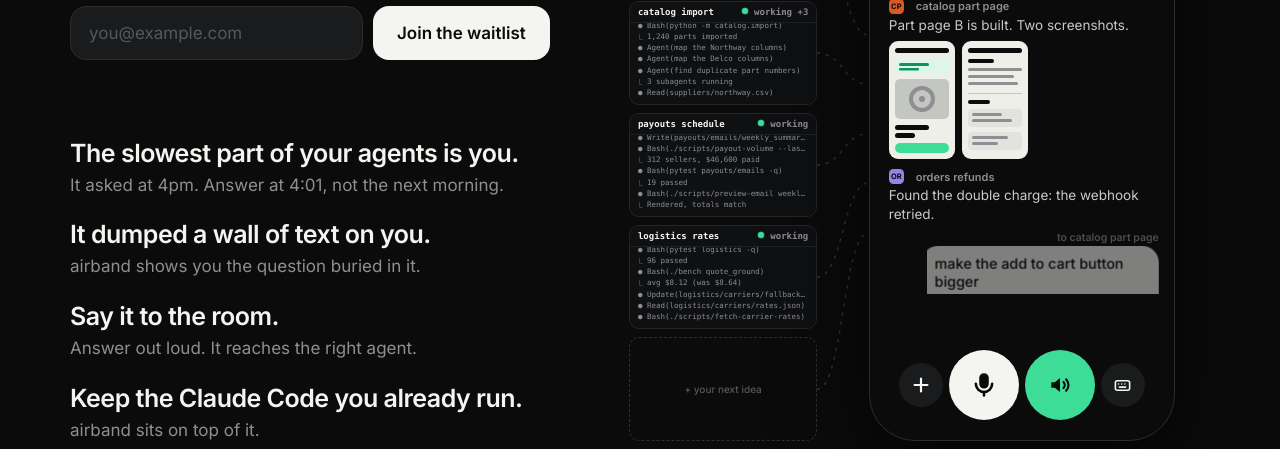
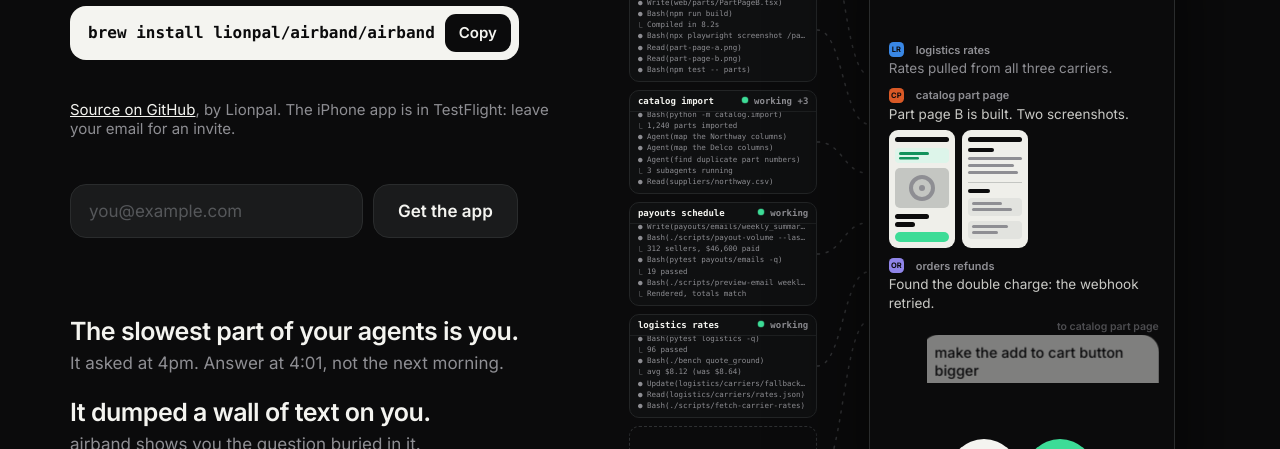
Before and after one commit to lionpal/airband, a plain HTML site: page site/index.html in a window 1280 px wide. Shown: the part 316-765 px from the top of the page. Drawn offline with Linux system fonts and the light colour scheme.

Commit message:
CI on every push again, with the end-to-end suites that need no model; the homepage gives the install command
Co-Authored-By: Claude <noreply@anthropic.com>
Claude-Session: https://claude.ai/code/session_01GvbUGTG29RDcYfFUDKNeD9

```diff
--- a/site/index.html
+++ b/site/index.html
@@ -45,10 +45,16 @@ body { background: var(--ground); color: var(--ink); font-family: var(--sans); m
 h1 { font-size: clamp(38px, 4.7vw, 62px); line-height: 1.03; letter-spacing: -0.04em; font-weight: 700; margin: 0; text-wrap: balance; min-width: 0; }
 .words { min-width: 0; }
 .sub { margin: 16px 0 0; max-width: 34em; font-size: clamp(18px, 2vw, 22px); line-height: 1.4; color: var(--quiet); }
+.get { display: flex; align-items: center; gap: 10px; max-width: 100%; height: 54px; padding: 0 8px 0 18px; border-radius: 16px; background: var(--ink); color: var(--ground); }
+.get code { flex: 1 1 auto; min-width: 0; overflow: hidden; text-overflow: ellipsis; white-space: nowrap; font: 600 16px ui-monospace, SFMono-Regular, Menlo, monospace; }
+.get button { height: 38px; padding: 0 14px; border: 0; border-radius: 11px; background: var(--ground); color: var(--ink); font: 600 15px var(--sans); cursor: pointer; }
+.get button:focus-visible { outline: 3px solid var(--signal); outline-offset: 2px; }
+.src { margin: 12px 0 18px; font-size: 15px; color: var(--quiet); }
+.src a { color: var(--ink); }
 .join { display: flex; flex-wrap: wrap; align-items: center; gap: 10px; max-width: 100%; }
 .join input { flex: 1 1 220px; min-width: 0; height: 54px; padding: 0 18px; border-radius: 16px; border: 1px solid #2A2C2D; background: var(--field); color: var(--ink); font: 17px var(--sans); }
 .join input::placeholder { color: var(--dim); }
-.join button { height: 54px; padding: 0 24px; border: 0; border-radius: 16px; background: var(--ink); color: var(--ground); font: 600 17px var(--sans); cursor: pointer; white-space: nowrap; }
+.join button { height: 54px; padding: 0 24px; border: 1px solid #2A2C2D; border-radius: 16px; background: var(--field); color: var(--ink); font: 600 17px var(--sans); cursor: pointer; white-space: nowrap; }
 .join button:disabled { opacity: 0.6; cursor: default; }
 .join input:focus-visible, .join button:focus-visible { outline: 3px solid var(--signal); outline-offset: 2px; }
 .join p { flex-basis: 100%; margin: 0; min-height: 20px; font-size: 15px; color: var(--quiet); }
@@ -352,12 +358,17 @@ h1 { font-size: clamp(38px, 4.7vw, 62px); line-height: 1.03; letter-spacing: -0.
       <h1>Squad comms for your Claudes.</h1>
       <p class="sub">Voice channels to manage all your agent teams.</p>
     </div>
+    <div class="get">
+      <code id="cmd">brew install lionpal/airband/airband</code>
+      <button type="button" id="copy">Copy</button>
+    </div>
+    <p class="src"><a href="https://github.com/lionpal/airband">Source on GitHub</a>, by Lionpal. The iPhone app is in TestFlight: leave your email for an invite.</p>
     <form class="join" id="join" novalidate>
       <label class="hide" for="email">Your email</label>
       <input id="email" name="email" type="email" inputmode="email" autocomplete="email" placeholder="you@example.com">
       <!-- not for people: a form-filling robot fills this in, and is ignored for it -->
       <input class="hide" id="company" name="company" type="text" tabindex="-1" autocomplete="off" aria-hidden="true">
-      <button type="submit" id="joinbtn">Join the waitlist</button>
+      <button type="submit" id="joinbtn">Get the app</button>
       <p id="joinmsg" role="status" aria-live="polite"></p>
     </form>
   </div>
@@ -519,6 +530,12 @@ h1 { font-size: clamp(38px, 4.7vw, 62px); line-height: 1.03; letter-spacing: -0.
 <script>
 // The waiting list. The address goes to airband's own server and nowhere else.
 (function () {
+  document.getElementById("copy").addEventListener("click", (e) => {
+    navigator.clipboard?.writeText(document.getElementById("cmd").textContent).then(() => {
+      e.target.textContent = "Copied";
+      setTimeout(() => { e.target.textContent = "Copy"; }, 1600);
+    });
+  });
   const form = document.getElementById("join"), input = document.getElementById("email"), button = document.getElementById("joinbtn"), msg = document.getElementById("joinmsg");
   form.addEventListener("submit", async (e) => {
     e.preventDefault();
```
Also changed, not shown: .github/workflows/ci.yml.
